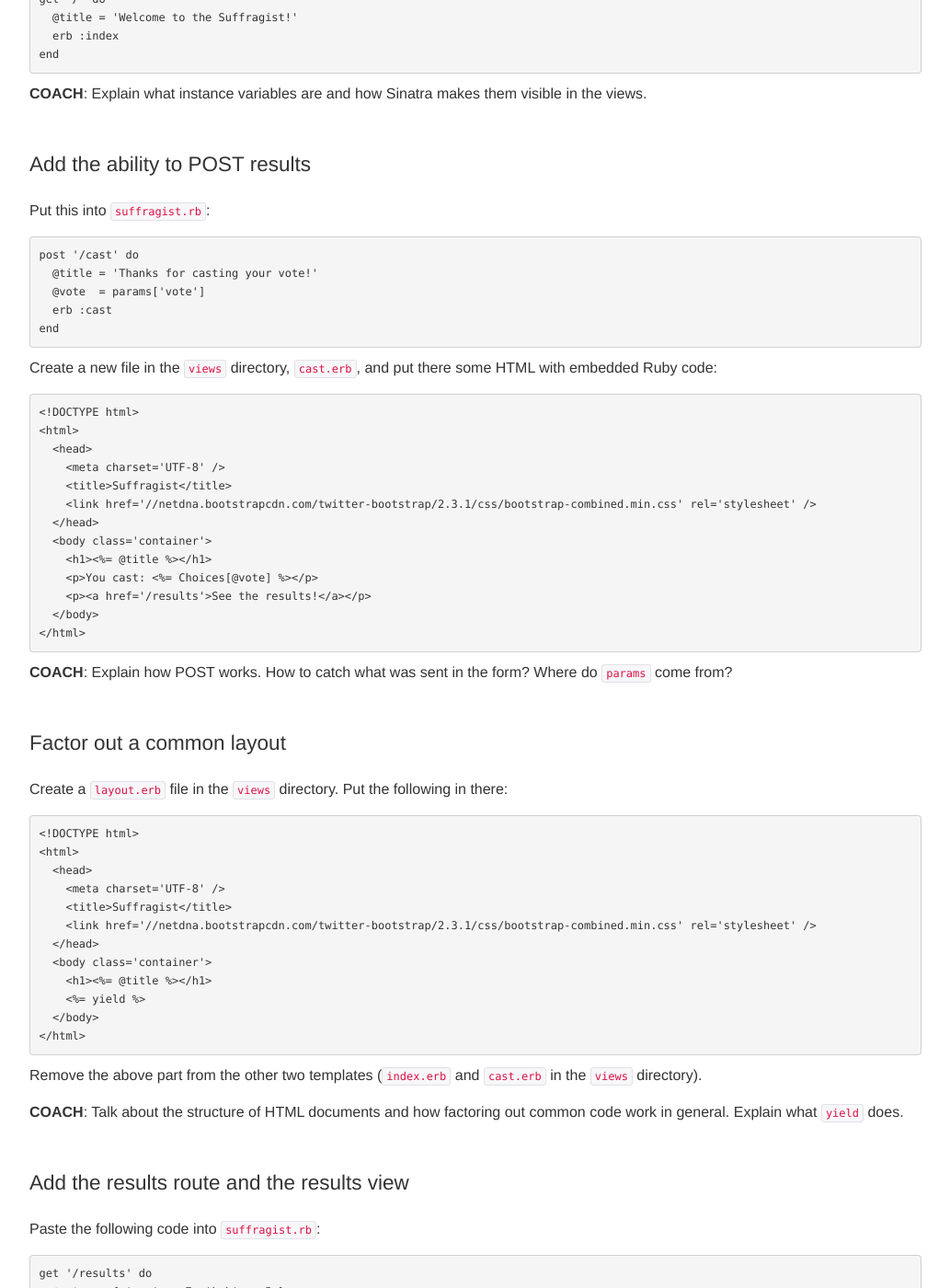
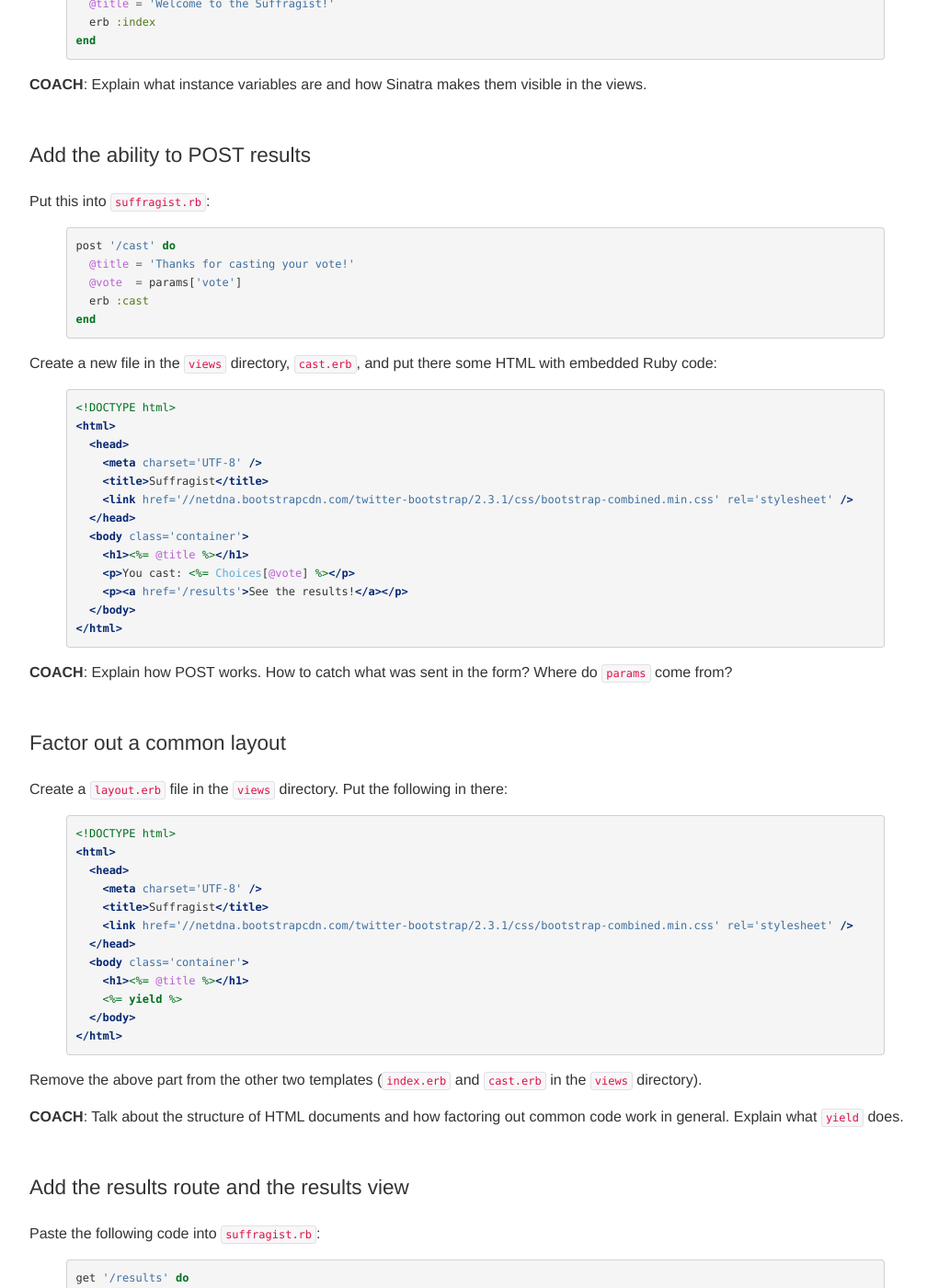
Before and after one commit to railsgirls/guides.railsgirls.com, a Jekyll site: the page built from _posts/2014-10-02-sinatra-app-tutorial.markdown, in a window 1280 px wide and 1400 px high, scrolled down 2497 px. Shown: the whole window at 92% size, without its empty margins (53-1086 px from the left). Built offline with Jekyll 4.4.1, drawn with Linux system fonts in a browser that asks for light colours; nearby versions of some CDN libraries; some of the changed text lies outside the part shown.

Commit message:
add proper syntax highlight Sinatra starters guide

````diff
--- a/_posts/2014-10-02-sinatra-app-tutorial.markdown
+++ b/_posts/2014-10-02-sinatra-app-tutorial.markdown
@@ -24,13 +24,14 @@ Remember how we needed to install Ruby on Rails? Similarly we need to install Si
 
 Create a `suffragist.rb` file with the following contents:
 
-```Ruby
+{% highlight ruby %}
 require 'sinatra'
 
 get '/' do
   'Hello, voter!'
 end
-```
+{% endhighlight %}
+
 
 You can actually call your Ruby file whatever you'd like. `vote.rb` for instance would totally work as well, when used consistently. But [suffragist](http://www.vocabulary.com/dictionary/suffragist) actually references to a super important event in the women's rights movement, so let's just go with that for now!
 
@@ -53,7 +54,7 @@ a directory for our views (and name it `views`).
 
 Put this code into an `index.erb` file in the `views` directory:
 
-```HTML
+{% highlight erb %}
 <!DOCTYPE html>
 <html>
   <head>
@@ -78,26 +79,26 @@ Put this code into an `index.erb` file in the `views` directory:
     </form>
   </body>
 </html>
-```
+{% endhighlight %}
 
 And into `suffragist.rb`:
 
-```Ruby
+{% highlight ruby %}
 Choices = {
   'HAM' => 'Hamburger',
   'PIZ' => 'Pizza',
   'CUR' => 'Curry',
   'NOO' => 'Noodles',
 }
-```
+{% endhighlight %}
 
 Change the `get` action:
 
-```Ruby
+{% highlight ruby %}
 get '/' do
   erb :index
 end
-```
+{% endhighlight %}
 
 Run `ruby suffragist.rb`, check your
 results and quit the server with `ctrl-c`.
@@ -112,22 +113,20 @@ templates. Explain what global constants are.
 Adjust the `index.erb` file in the `views`
 directory and add the `<h1>…</h1>` line:
 
-```HTML
-…
+{% highlight erb %}
   <body class='container'>
     <h1><%= @title %></h1>
     <p>What's for dinner?</p>
-…
-```
+{% endhighlight %}
 
 Change the `get` action:
 
-```Ruby
+{% highlight ruby %}
 get '/' do
   @title = 'Welcome to the Suffragist!'
   erb :index
 end
-```
+{% endhighlight %}
 
 __COACH__: Explain what instance variables are and
 how Sinatra makes them visible in the views.
@@ -138,18 +137,18 @@ how Sinatra makes them visible in the views.
 
 Put this into `suffragist.rb`:
 
-```Ruby
+{% highlight ruby %}
 post '/cast' do
   @title = 'Thanks for casting your vote!'
   @vote  = params['vote']
   erb :cast
 end
-```
+{% endhighlight %}
 
 Create a new file in the `views` directory, `cast.erb`,
 and put there some HTML with embedded Ruby code:
 
-```HTML
+{% highlight erb %}
 <!DOCTYPE html>
 <html>
   <head>
@@ -163,7 +162,7 @@ and put there some HTML with embedded Ruby code:
     <p><a href='/results'>See the results!</a></p>
   </body>
 </html>
-```
+{% endhighlight %}
 
 __COACH__: Explain how POST works. How to catch what
 was sent in the form? Where do `params` come from?
@@ -175,7 +174,7 @@ was sent in the form? Where do `params` come from?
 Create a `layout.erb` file in the `views`
 directory. Put the following in there:
 
-```HTML
+{% highlight erb %}
 <!DOCTYPE html>
 <html>
   <head>
@@ -188,7 +187,7 @@ directory. Put the following in there:
     <%= yield %>
   </body>
 </html>
-```
+{% endhighlight %}
 
 Remove the above part from the other two templates
 (`index.erb` and `cast.erb` in the `views` directory).
@@ -202,16 +201,16 @@ out common code work in general. Explain what `yield` does.
 
 Paste the following code into `suffragist.rb`:
 
-```Ruby
+{% highlight ruby %}
 get '/results' do
   @votes = { 'waw' => 7, 'krk' => 5 }
   erb :results
 end
-```
+{% endhighlight %}
 
 Create a new file in the `views` directory, called `results.erb`.
 
-```HTML
+{% highlight erb %}
 <table class='table table-hover table-striped'>
   <% Choices.each do |id, text| %>
     <tr>
@@ -222,7 +221,7 @@ Create a new file in the `views` directory, called `results.erb`.
   <% end %>
 </table>
 <p><a href='/'>Cast more votes!</a></p>
-```
+{% endhighlight %}
 
 Run `ruby suffragist.rb`, check
 your results and quit the server with `ctrl-c`.
@@ -238,14 +237,14 @@ Time for something new! Let’s store our choices.
 
 Add the following to the top of `suffragist.rb`:
 
-```Ruby
+{% highlight ruby %}
 require 'yaml/store'
-```
+{% endhighlight %}
 
 Add some more code into `suffragist.rb` – replace
 `post '/cast'` and `get '/results'` with the following:
 
-```Ruby
+{% highlight ruby %}
 post '/cast' do
   @title = 'Thanks for casting your vote!'
   @vote  = params['vote']
@@ -264,7 +263,7 @@ get '/results' do
   @votes = @store.transaction { @store['votes'] }
   erb :results
 end
-```
+{% endhighlight %}
 
 __COACH__: Explain what YAML is.
 
````
